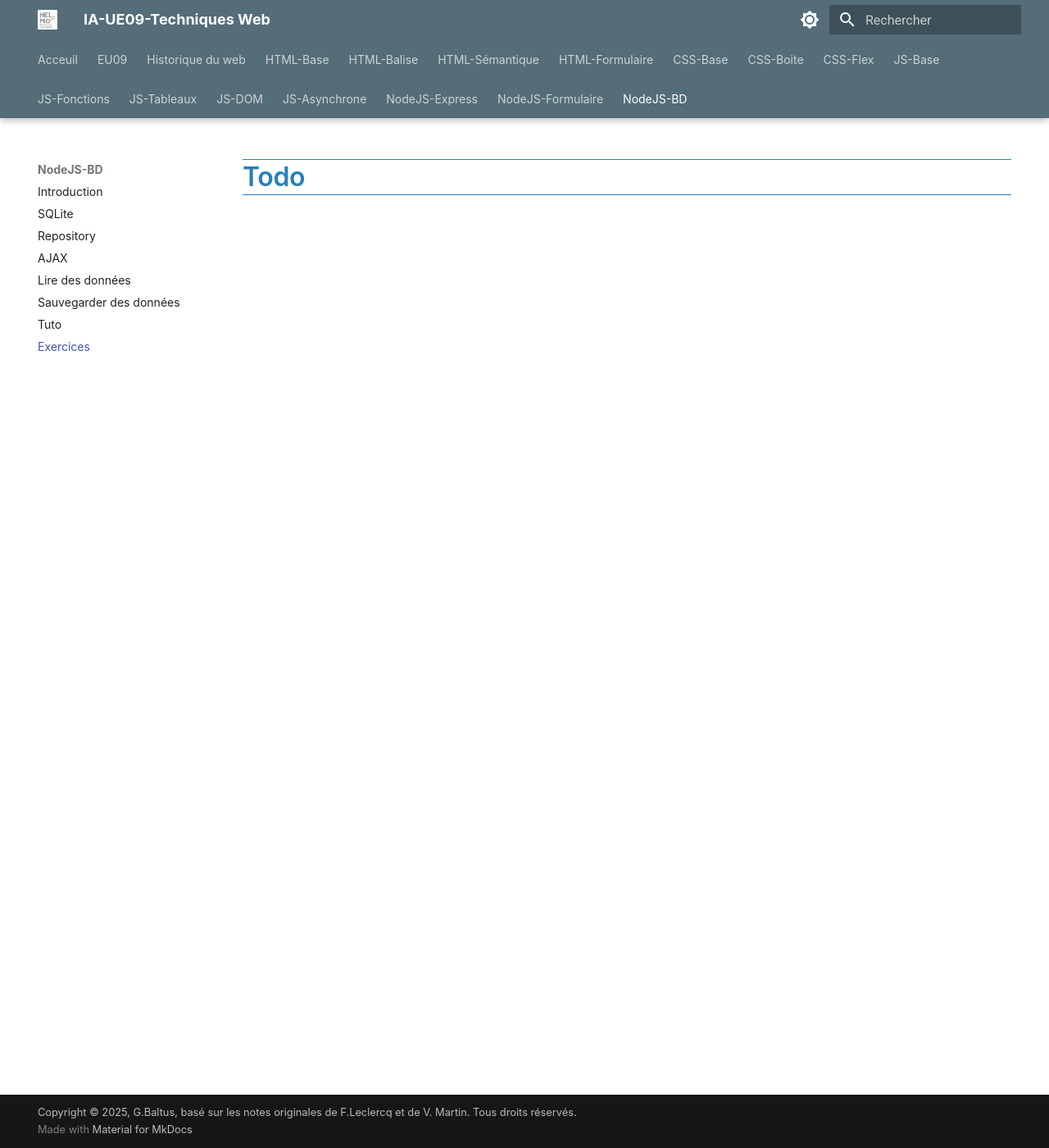
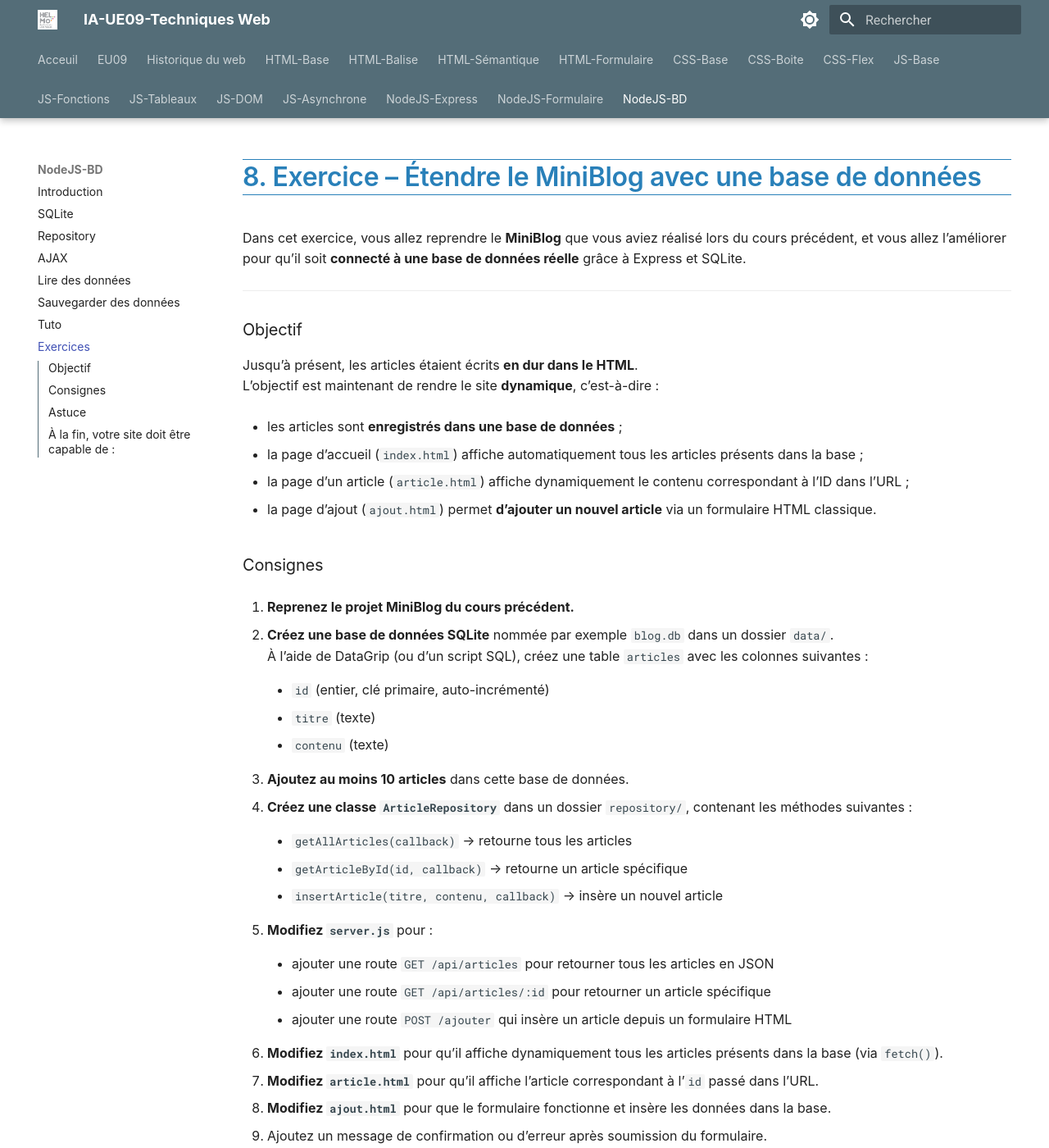
Before and after one commit to gregbaltus/IA_UE09_Technique_web, an MkDocs documentation site: the page built from docs/16_NodeBD/exercice.md, in a window 1280 px wide and 1400 px high. Shown: the whole window at 82% size. Built offline with MkDocs 1.6.1 and Material for MkDocs 9.7.7, drawn with Linux system fonts in a browser that asks for light colours; some of the changed text lies outside the part shown.

Commit message:
fin Node DB

```diff
--- a/docs/16_NodeBD/exercice.md
+++ b/docs/16_NodeBD/exercice.md
@@ -1 +1,78 @@
-# Todo
+# 8. Exercice – Étendre le MiniBlog avec une base de données
+
+Dans cet exercice, vous allez reprendre le **MiniBlog** que vous aviez réalisé lors du cours précédent, et vous allez l’améliorer pour qu’il soit **connecté à une base de données réelle** grâce à Express et SQLite.
+
+---
+
+### Objectif
+
+Jusqu’à présent, les articles étaient écrits **en dur dans le HTML**.
+L’objectif est maintenant de rendre le site **dynamique**, c’est-à-dire :
+
+- les articles sont **enregistrés dans une base de données** ;
+
+- la page d’accueil (`index.html`) affiche automatiquement tous les articles présents dans la base ;
+
+- la page d’un article (`article.html`) affiche dynamiquement le contenu correspondant à l’ID dans l’URL ;
+
+- la page d’ajout (`ajout.html`) permet **d’ajouter un nouvel article** via un formulaire HTML classique.
+
+
+### Consignes
+
+1. **Reprenez le projet MiniBlog du cours précédent.**
+
+2. **Créez une base de données SQLite** nommée par exemple `blog.db` dans un dossier `data/`.
+   À l’aide de DataGrip (ou d’un script SQL), créez une table `articles` avec les colonnes suivantes :
+
+    - `id` (entier, clé primaire, auto-incrémenté)
+
+    - `titre` (texte)
+
+    - `contenu` (texte)
+
+3. **Ajoutez au moins 10 articles** dans cette base de données.
+
+4. **Créez une classe `ArticleRepository`** dans un dossier `repository/`, contenant les méthodes suivantes :
+
+    - `getAllArticles(callback)` → retourne tous les articles
+
+    - `getArticleById(id, callback)` → retourne un article spécifique
+
+    - `insertArticle(titre, contenu, callback)` → insère un nouvel article
+
+5. **Modifiez `server.js`** pour :
+
+    - ajouter une route `GET /api/articles` pour retourner tous les articles en JSON
+
+    - ajouter une route `GET /api/articles/:id` pour retourner un article spécifique
+
+    - ajouter une route `POST /ajouter` qui insère un article depuis un formulaire HTML
+
+6. **Modifiez `index.html`** pour qu’il affiche dynamiquement tous les articles présents dans la base (via `fetch()`).
+
+7. **Modifiez `article.html`** pour qu’il affiche l’article correspondant à l’`id` passé dans l’URL.
+
+8. **Modifiez `ajout.html`** pour que le formulaire fonctionne et insère les données dans la base.
+
+9. Ajoutez un message de confirmation ou d’erreur après soumission du formulaire.
+
+---
+
+### Astuce
+
+Le code a déjà été vu **étape par étape** durant la séance. Vous pouvez vous appuyer sur les exemples du mini tutoriel (section 7) pour vous guider dans l'exercice.
+
+---
+
+### À la fin, votre site doit être capable de :
+
+- **afficher dynamiquement** une liste d’articles depuis la base ;
+
+- **afficher le détail** d’un article sélectionné ;
+
+- **ajouter un nouvel article** depuis un formulaire HTML.
+
+---
+
+Bon courage et n’hésitez pas à tester chaque partie **au fur et à mesure** de votre avancement.
```
